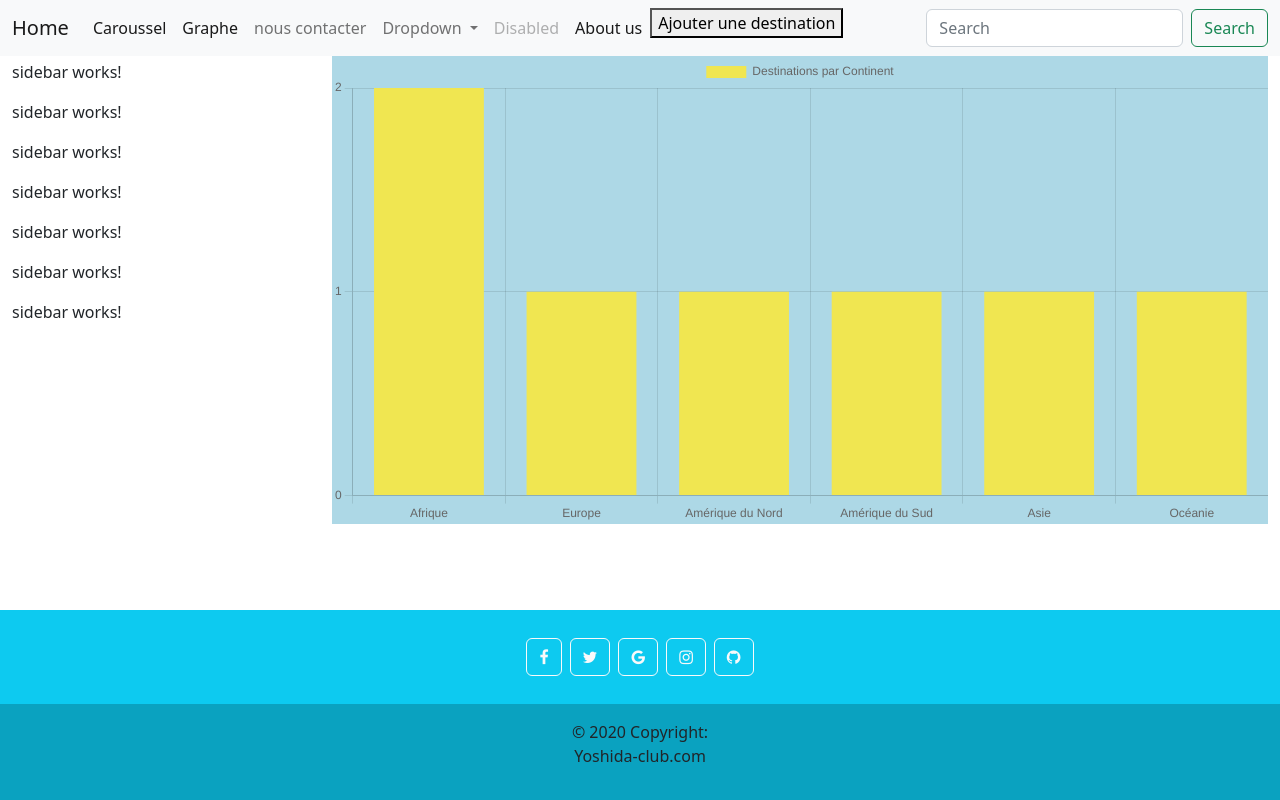
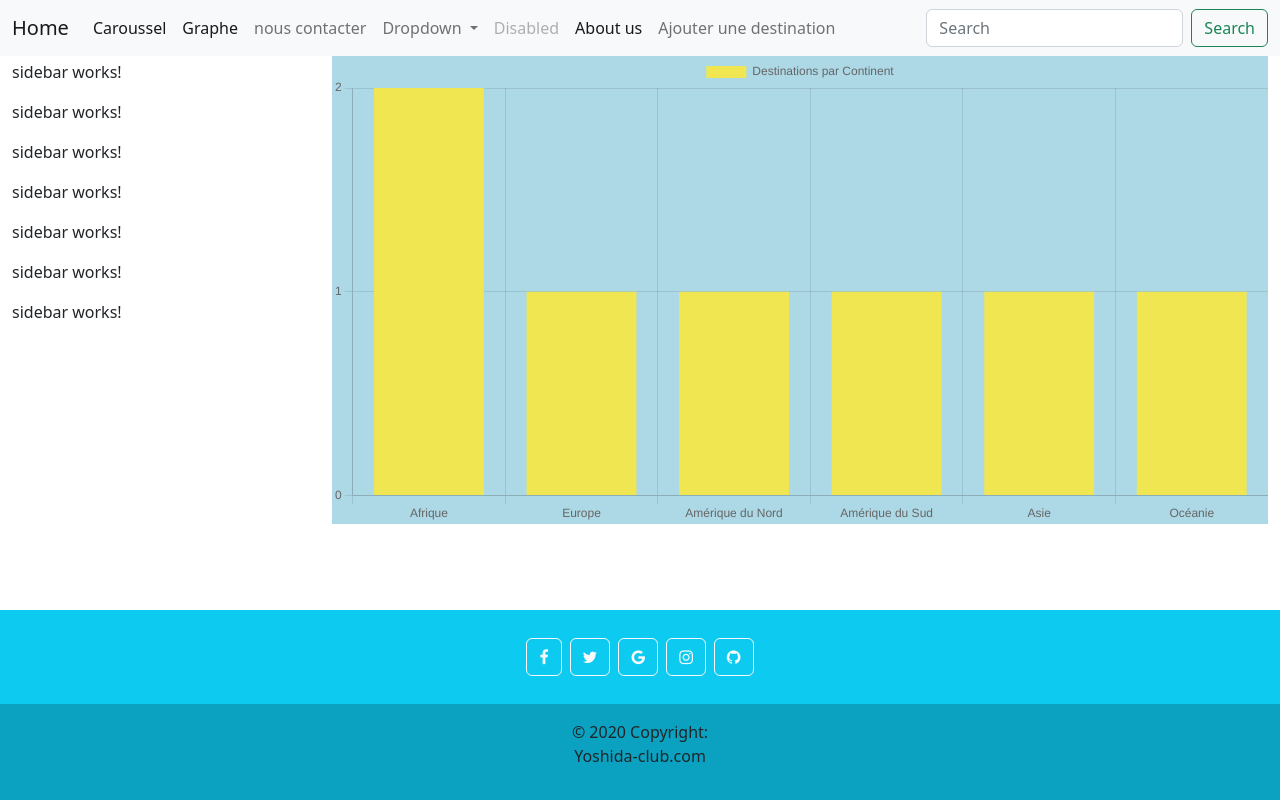
Before and after one commit to barry156/projetAngular, an Angular app: page /graph in a window 1280 px wide. Built offline with nearby package versions, Linux system fonts and the light colour scheme.

Commit message:
version finale

```diff
--- a/src/app/header/header.component.html
+++ b/src/app/header/header.component.html
@@ -87,7 +87,7 @@
           <a class="nav-link active"routerLink="contact" routerLinkActive="active" [routerLinkActiveOptions]="{ exact: true }">About us</a>
         </li>
         <li class="nav-item">
-          <button (click)="onAddNewDestination()">Ajouter une destination</button>
+          <a  class="nav-link" href="" role="button">Ajouter une destination</a>
         </li>
       </ul>
       <form class="d-flex">
```
